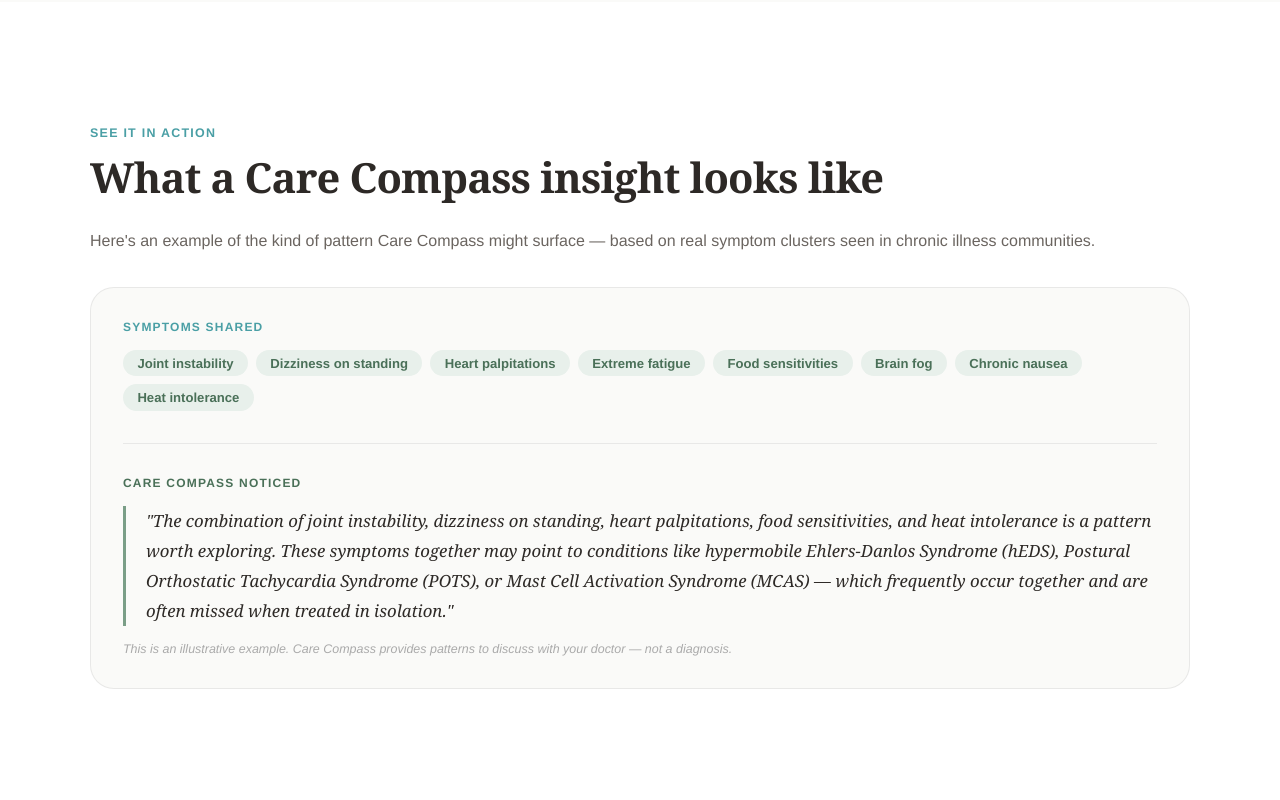
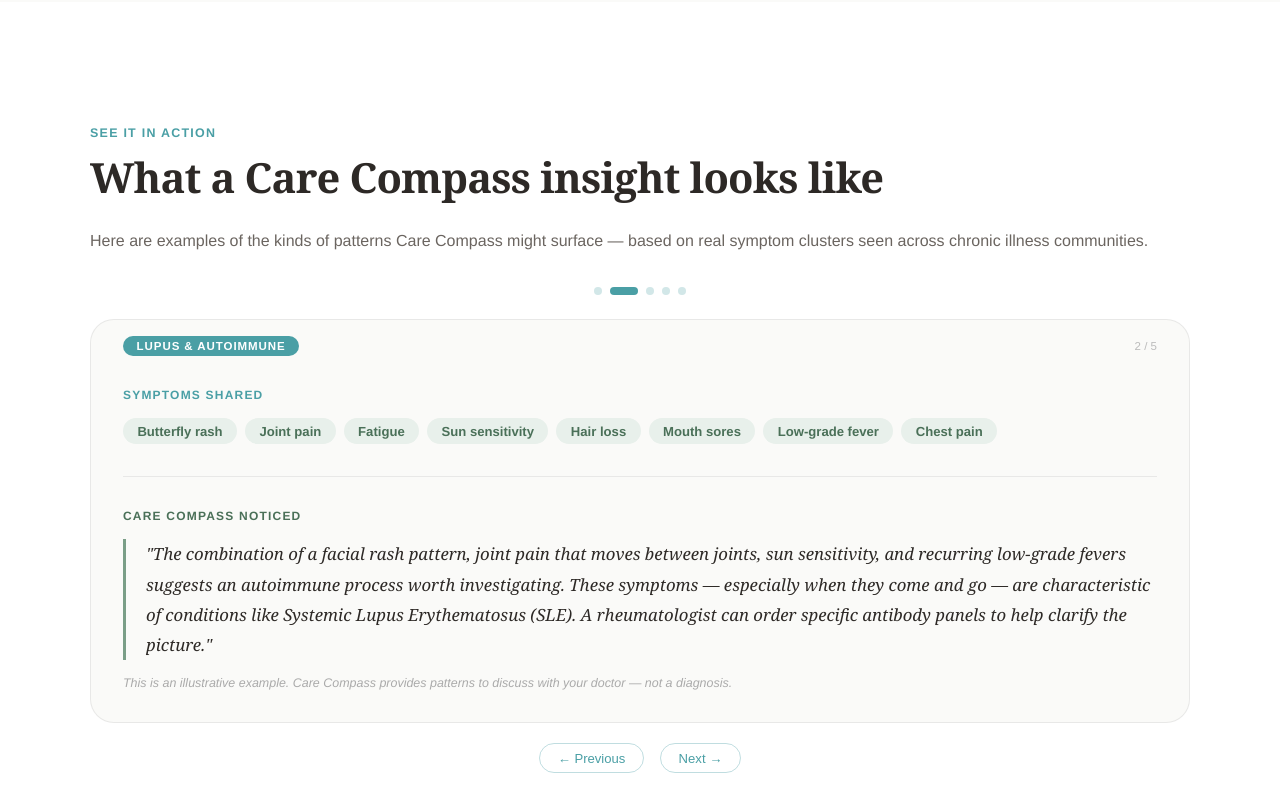
Before and after one commit to tiffanykbuettner-lab/care-compass-landing, a React (Vite) app: page / in a window 1280 px wide. Shown: the part 2780-3580 px from the top of the page. Built offline with nearby package versions, Linux system fonts and the light colour scheme.

Commit message:
landing examples update

```diff
--- a/src/CareCompassLanding.jsx
+++ b/src/CareCompassLanding.jsx
@@ -614,6 +614,162 @@ const sageStyles = {
 };
 
 /* ─── Main Landing Page ───────────────────────────────────────────────────── */
+/* ─── Example Insight Carousel ───────────────────────────────────────────── */
+const INSIGHT_EXAMPLES = [
+  {
+    condition: "Fibromyalgia",
+    symptoms: ["Widespread muscle pain","Extreme fatigue","Sleep disturbances","Brain fog","Sensitivity to touch","Headaches","Morning stiffness","Anxiety"],
+    insight: "\"The pattern of widespread pain that shifts locations, combined with non-restorative sleep, cognitive difficulties, and sensory sensitivities, is consistent with central sensitization — a hallmark of Fibromyalgia. Tracking flare timing alongside sleep quality and activity levels may help identify your personal triggers and make conversations with a rheumatologist or pain specialist more productive.\"",
+  },
+  {
+    condition: "Lupus & Autoimmune",
+    symptoms: ["Butterfly rash","Joint pain","Fatigue","Sun sensitivity","Hair loss","Mouth sores","Low-grade fever","Chest pain"],
+    insight: "\"The combination of a facial rash pattern, joint pain that moves between joints, sun sensitivity, and recurring low-grade fevers suggests an autoimmune process worth investigating. These symptoms — especially when they come and go — are characteristic of conditions like Systemic Lupus Erythematosus (SLE). A rheumatologist can order specific antibody panels to help clarify the picture.\"",
+  },
+  {
+    condition: "Endometriosis",
+    symptoms: ["Severe pelvic pain","Painful periods","Pain with intercourse","Bloating","Fatigue","GI symptoms","Heavy bleeding","Pain when urinating"],
+    insight: "\"Cyclical pelvic pain that worsens before and during menstruation, alongside GI symptoms and fatigue that track with your cycle, is a pattern strongly associated with endometriosis — a condition that takes an average of 7–10 years to diagnose. Bringing a detailed symptom timeline to a gynecologist who specializes in endometriosis or minimally invasive surgery can significantly shorten that journey.\"",
+  },
+  {
+    condition: "ME/CFS",
+    symptoms: ["Post-exertional malaise","Unrefreshing sleep","Cognitive impairment","Orthostatic intolerance","Muscle weakness","Sensory overload","Sore throat","Temperature dysregulation"],
+    insight: "\"The hallmark pattern here — especially worsening of all symptoms after minimal physical or cognitive effort, combined with unrefreshing sleep and orthostatic intolerance — closely matches the diagnostic criteria for Myalgic Encephalomyelitis / Chronic Fatigue Syndrome (ME/CFS). Tracking your energy envelope and post-exertional crashes can be invaluable data for a specialist in complex chronic conditions.\"",
+  },
+  {
+    condition: "Hashimoto's & Thyroid",
+    symptoms: ["Persistent fatigue","Weight changes","Brain fog","Cold intolerance","Hair thinning","Depression","Dry skin","Heart palpitations"],
+    insight: "\"Fatigue that doesn't improve with rest, cold sensitivity, hair thinning, and mood changes occurring together are a classic cluster for thyroid dysfunction — including Hashimoto's thyroiditis, an autoimmune condition that is the leading cause of hypothyroidism. TSH alone often misses the full picture; asking your doctor to also test Free T3, Free T4, and thyroid antibodies (TPO and TgAb) can provide a much clearer view.\"",
+  },
+];
+
+function ExampleInsightCarousel({ styles }) {
+  const [active, setActive] = useState(0);
+  const [paused, setPaused] = useState(false);
+  const [animating, setAnimating] = useState(false);
+  const [visible, setVisible] = useState(true);
+
+  const goTo = (idx) => {
+    if (idx === active || animating) return;
+    setAnimating(true);
+    setVisible(false);
+    setTimeout(() => {
+      setActive(idx);
+      setVisible(true);
+      setAnimating(false);
+    }, 280);
+  };
+
+  useEffect(() => {
+    if (paused) return;
+    const timer = setInterval(() => {
+      setAnimating(true);
+      setVisible(false);
+      setTimeout(() => {
+        setActive(prev => (prev + 1) % INSIGHT_EXAMPLES.length);
+        setVisible(true);
+        setAnimating(false);
+      }, 280);
+    }, 6000);
+    return () => clearInterval(timer);
+  }, [paused, active]);
+
+  const ex = INSIGHT_EXAMPLES[active];
+
+  return (
+    <section style={styles.exampleSection}>
+      <div style={styles.container}>
+        <FadeIn>
+          <p style={styles.sectionEyebrow}>See it in action</p>
+          <h2 style={styles.sectionTitle}>What a Care Compass insight looks like</h2>
+          <p style={styles.exampleIntro}>Here are examples of the kinds of patterns Care Compass might surface — based on real symptom clusters seen across chronic illness communities.</p>
+        </FadeIn>
+
+        {/* Dot navigation */}
+        <div style={{ display: "flex", justifyContent: "center", gap: "0.5rem", marginBottom: "1.5rem" }}>
+          {INSIGHT_EXAMPLES.map((ex, i) => (
+            <button
+              key={i}
+              onClick={() => { setPaused(true); goTo(i); }}
+              title={ex.condition}
+              style={{
+                width: i === active ? 28 : 8, height: 8,
+                borderRadius: 100, border: "none", cursor: "pointer", padding: 0,
+                background: i === active ? "#4a9fa5" : "rgba(74,159,165,0.25)",
+                transition: "all 0.3s ease",
+              }}
+            />
+          ))}
+        </div>
+
+        <FadeIn delay={0.1}>
+          <div
+            onMouseEnter={() => setPaused(true)}
+            onMouseLeave={() => setPaused(false)}
+            style={{
+              ...styles.exampleCard,
+              opacity: visible ? 1 : 0,
+              transform: visible ? "translateY(0)" : "translateY(8px)",
+              transition: "opacity 0.28s ease, transform 0.28s ease",
+            }}
+          >
+            {/* Condition label */}
+            <div style={{ padding: "1rem 2rem 0", display: "flex", alignItems: "center", justifyContent: "space-between" }}>
+              <span style={{
+                fontSize: "0.72rem", fontWeight: 700, letterSpacing: "0.08em",
+                textTransform: "uppercase", color: "white",
+                background: "#4a9fa5", borderRadius: 100,
+                padding: "0.25rem 0.85rem", fontFamily: "sans-serif",
+              }}>{ex.condition}</span>
+              <span style={{ fontSize: "0.72rem", color: "#bbb", fontFamily: "sans-serif" }}>
+                {active + 1} / {INSIGHT_EXAMPLES.length}
+              </span>
+            </div>
+
+            <div style={styles.exampleInput}>
+              <p style={styles.exampleInputLabel}>Symptoms shared</p>
+              <div style={styles.exampleTags}>
+                {ex.symptoms.map(tag => (
+                  <span key={tag} style={styles.exampleTag}>{tag}</span>
+                ))}
+              </div>
+            </div>
+            <div style={styles.exampleDivider}/>
+            <div style={styles.exampleOutput}>
+              <p style={styles.exampleOutputLabel}>Care Compass noticed</p>
+              <p style={styles.exampleOutputText}>{ex.insight}</p>
+              <p style={styles.exampleDisclaimer}>This is an illustrative example. Care Compass provides patterns to discuss with your doctor — not a diagnosis.</p>
+            </div>
+          </div>
+        </FadeIn>
+
+        {/* Prev / Next controls */}
+        <div style={{ display: "flex", justifyContent: "center", gap: "1rem", marginTop: "1.25rem" }}>
+          {[
+            { label: "← Previous", dir: -1 },
+            { label: "Next →",     dir:  1 },
+          ].map(({ label, dir }) => (
+            <button
+              key={label}
+              onClick={() => { setPaused(true); goTo((active + dir + INSIGHT_EXAMPLES.length) % INSIGHT_EXAMPLES.length); }}
+              style={{
+                fontSize: "0.82rem", fontWeight: 500, color: "#4a9fa5",
+                background: "transparent", border: "1px solid rgba(74,159,165,0.35)",
+                borderRadius: 100, padding: "0.4rem 1.1rem", cursor: "pointer",
+                fontFamily: "sans-serif", transition: "background 0.15s",
+              }}
+              onMouseEnter={e => e.currentTarget.style.background = "rgba(74,159,165,0.08)"}
+              onMouseLeave={e => e.currentTarget.style.background = "transparent"}
+            >
+              {label}
+            </button>
+          ))}
+        </div>
+      </div>
+    </section>
+  );
+}
+
 export default function CareCompassLanding() {
   const [scrolled, setScrolled] = useState(false);
 
@@ -740,35 +896,7 @@ export default function CareCompassLanding() {
       </section>
 
       {/* ── Example insight ── */}
-      <section style={styles.exampleSection}>
-        <div style={styles.container}>
-          <FadeIn>
-            <p style={styles.sectionEyebrow}>See it in action</p>
-            <h2 style={styles.sectionTitle}>What a Care Compass insight looks like</h2>
-            <p style={styles.exampleIntro}>Here's an example of the kind of pattern Care Compass might surface — based on real symptom clusters seen in chronic illness communities.</p>
-          </FadeIn>
-          <FadeIn delay={0.15}>
-            <div style={styles.exampleCard}>
-              <div style={styles.exampleInput}>
-                <p style={styles.exampleInputLabel}>Symptoms shared</p>
-                <div style={styles.exampleTags}>
-                  {["Joint instability","Dizziness on standing","Heart palpitations","Extreme fatigue","Food sensitivities","Brain fog","Chronic nausea","Heat intolerance"].map(tag => (
-                    <span key={tag} style={styles.exampleTag}>{tag}</span>
-                  ))}
-                </div>
-              </div>
-              <div style={styles.exampleDivider}/>
-              <div style={styles.exampleOutput}>
-                <p style={styles.exampleOutputLabel}>Care Compass noticed</p>
-                <p style={styles.exampleOutputText}>
-                  "The combination of joint instability, dizziness on standing, heart palpitations, food sensitivities, and heat intolerance is a pattern worth exploring. These symptoms together may point to conditions like hypermobile Ehlers-Danlos Syndrome (hEDS), Postural Orthostatic Tachycardia Syndrome (POTS), or Mast Cell Activation Syndrome (MCAS) — which frequently occur together and are often missed when treated in isolation."
-                </p>
-                <p style={styles.exampleDisclaimer}>This is an illustrative example. Care Compass provides patterns to discuss with your doctor — not a diagnosis.</p>
-              </div>
-            </div>
-          </FadeIn>
-        </div>
-      </section>
+      <ExampleInsightCarousel styles={styles} />
 
       {/* ── Conditions ── */}
       <section style={styles.conditionsSection}>
```
